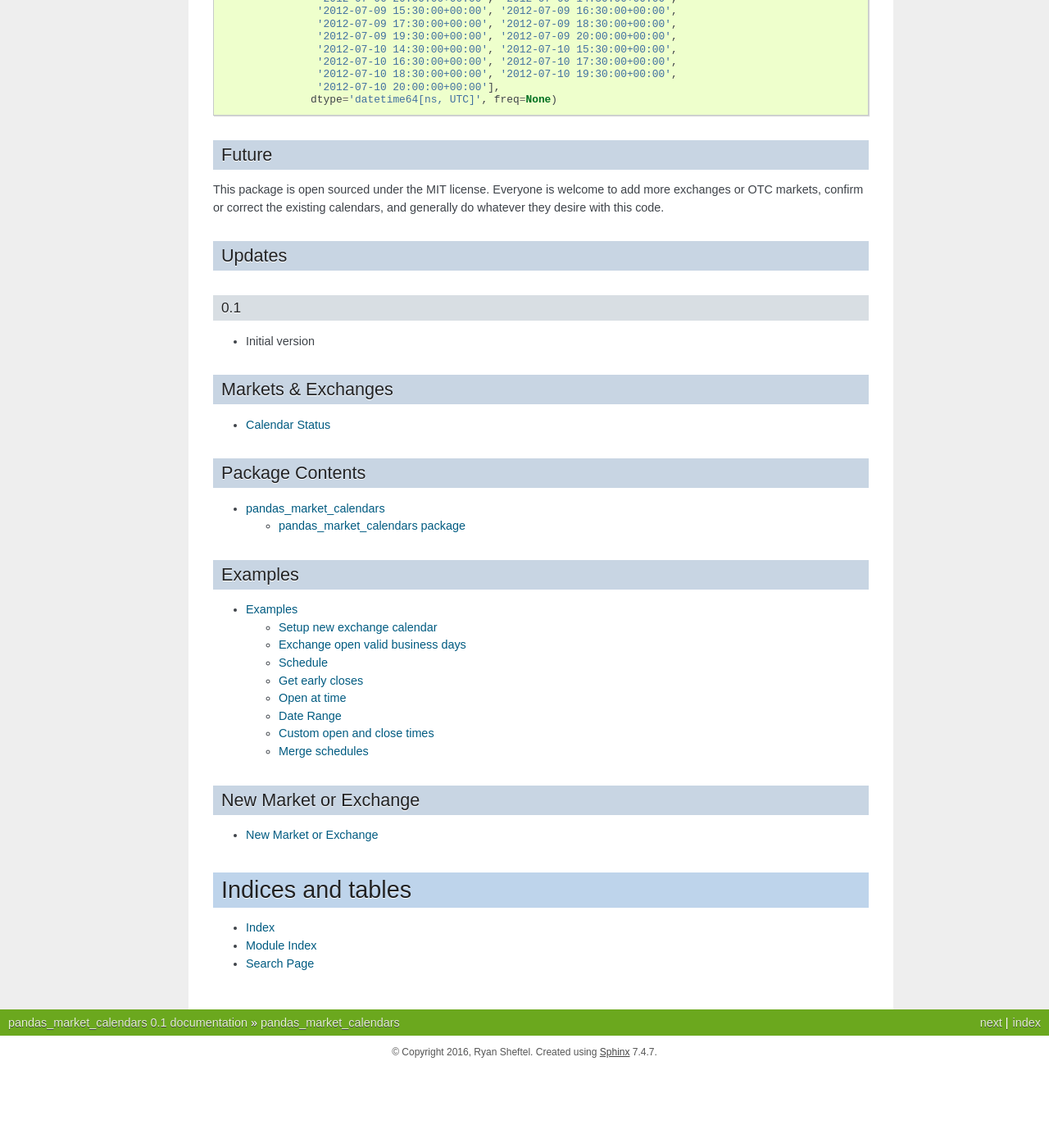
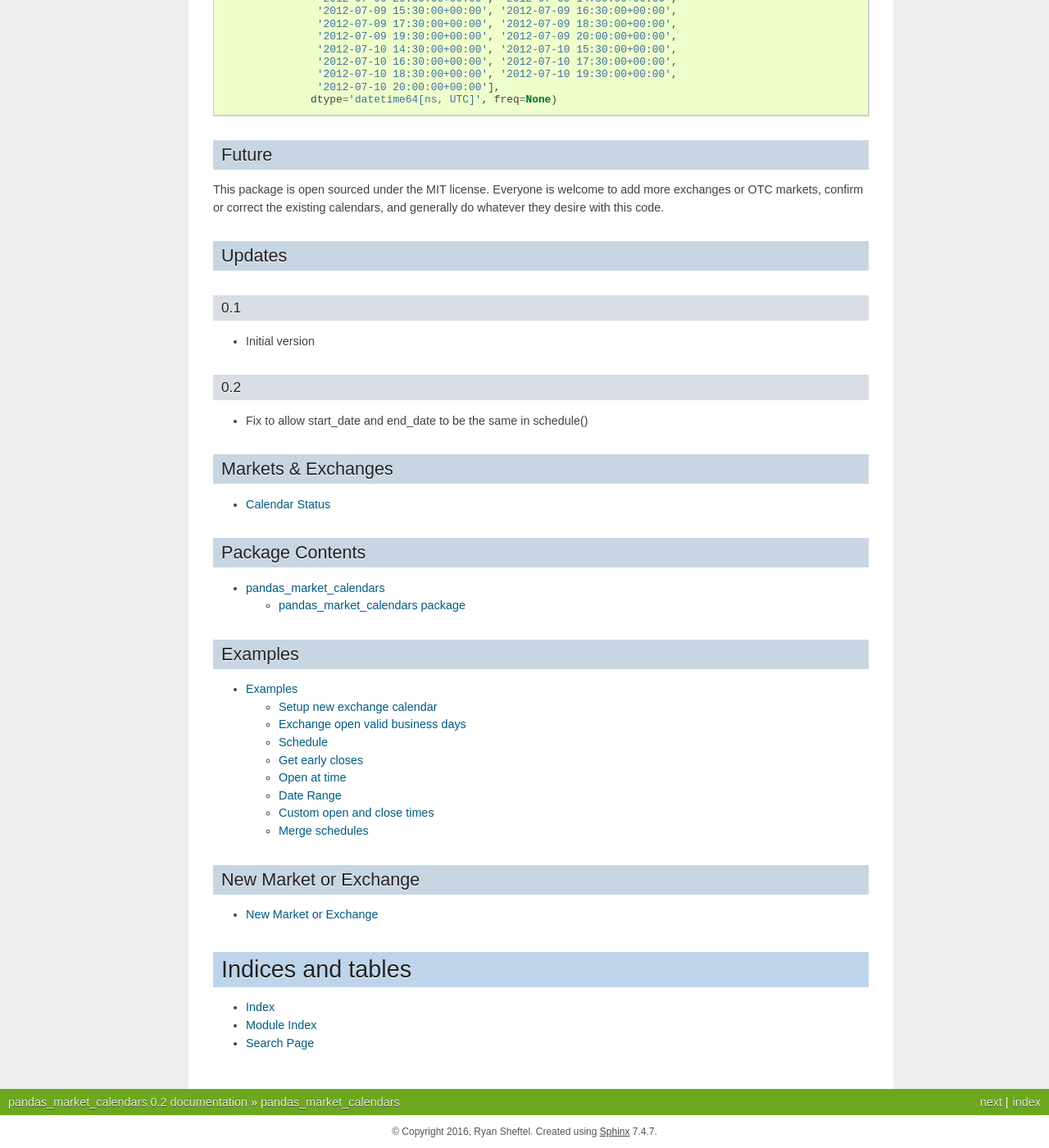
Before and after one commit to rsheftel/pandas_market_calendars, a Sphinx documentation site: the page built from docs/index.rst, in a window 1280 px wide and 1400 px high, scrolled down 1388 px. Shown: the whole window at 82% size. Built offline with Sphinx 7.4.7, drawn with Linux system fonts in a browser that asks for light colours; before the commit the page ends 2691 px from its top, so only the background shows below that; some of the changed text lies outside the part shown.

Commit message:
Update version info

```diff
--- a/docs/conf.py
+++ b/docs/conf.py
@@ -61,9 +61,9 @@ author = 'Ryan Sheftel'
 # built documents.
 #
 # The short X.Y version.
-version = '0.1'
+version = '0.2'
 # The full version, including alpha/beta/rc tags.
-release = '0.1'
+release = '0.2'
 
 # The language for content autogenerated by Sphinx. Refer to documentation
 # for a list of supported languages.
--- a/docs/index.rst
+++ b/docs/index.rst
@@ -143,6 +143,10 @@ Updates
 ~~~
 - Initial version
 
+0.2
+~~~
+- Fix to allow start_date and end_date to be the same in schedule()
+
 Markets & Exchanges
 -------------------
 .. toctree::
--- a/setup.py
+++ b/setup.py
@@ -18,7 +18,7 @@ with open(path.join(here, 'README.rst'), encoding='utf-8') as f:
 
 setup(
     name='pandas_market_calendars',
-    version='0.1',
+    version='0.2',
 
     description='Market and exchange trading calendars for pandas',
     long_description=long_description,
```
